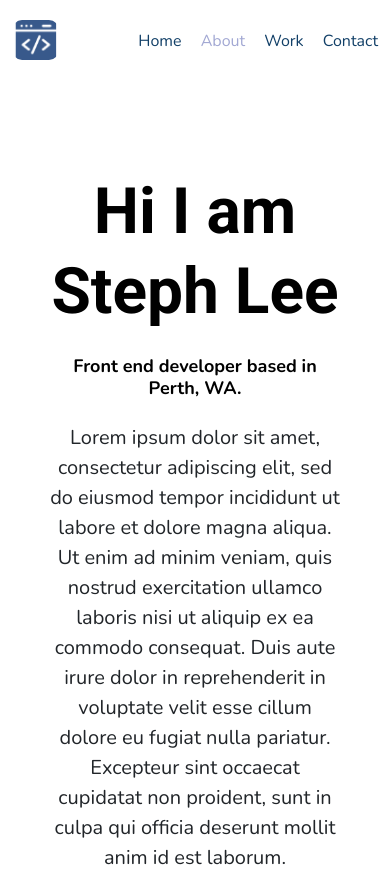
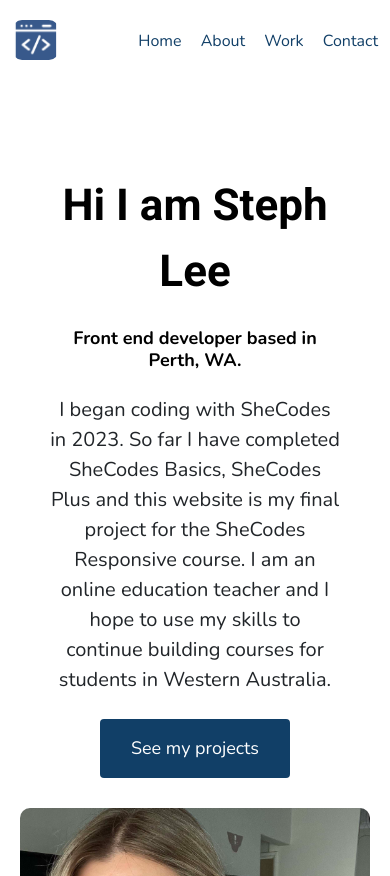
Before and after one commit to StephLeeAus/responsive-homepage, a plain HTML site: page about.html in a window 390 px wide. Shown: the top 876 px of the page. Drawn offline with nearby package versions, Linux system fonts and the light colour scheme.

Commit message:
Updated responsiveness and About page

```diff
--- a/about.html
+++ b/about.html
@@ -58,13 +58,11 @@
             <h1 class="mb-4">Hi I am Steph Lee</h1>
             <h2 class="mb-4">Front end developer based in Perth, WA.</h2>
             <p class="mb-4">
-              Lorem ipsum dolor sit amet, consectetur adipiscing elit, sed do
-              eiusmod tempor incididunt ut labore et dolore magna aliqua. Ut
-              enim ad minim veniam, quis nostrud exercitation ullamco laboris
-              nisi ut aliquip ex ea commodo consequat. Duis aute irure dolor in
-              reprehenderit in voluptate velit esse cillum dolore eu fugiat
-              nulla pariatur. Excepteur sint occaecat cupidatat non proident,
-              sunt in culpa qui officia deserunt mollit anim id est laborum.
+              I began coding with SheCodes in 2023. So far I have completed
+              SheCodes Basics, SheCodes Plus and this website is my final
+              project for the SheCodes Responsive course. I am an online
+              education teacher and I hope to use my skills to continue building
+              courses for students in Western Australia.
             </p>
             <a href="/work.html" class="btn btn-branding">See my projects</a>
           </div>
--- a/src/styles.css
+++ b/src/styles.css
@@ -139,7 +139,7 @@ nav a {
 
 nav li.active a,
 nav a:hover {
-  color: #a2a8d3;
+  color: a2a8d3;
 }
 
 p a {
@@ -203,6 +203,12 @@ footer .social-links a:hover {
     text-align: center;
     padding: 0;
   }
+
+  .content h1 {
+    font-size: 44px;
+    line-height: 1.5;
+  }
+
   .project-description {
     padding: 0;
     text-align: center;
```
